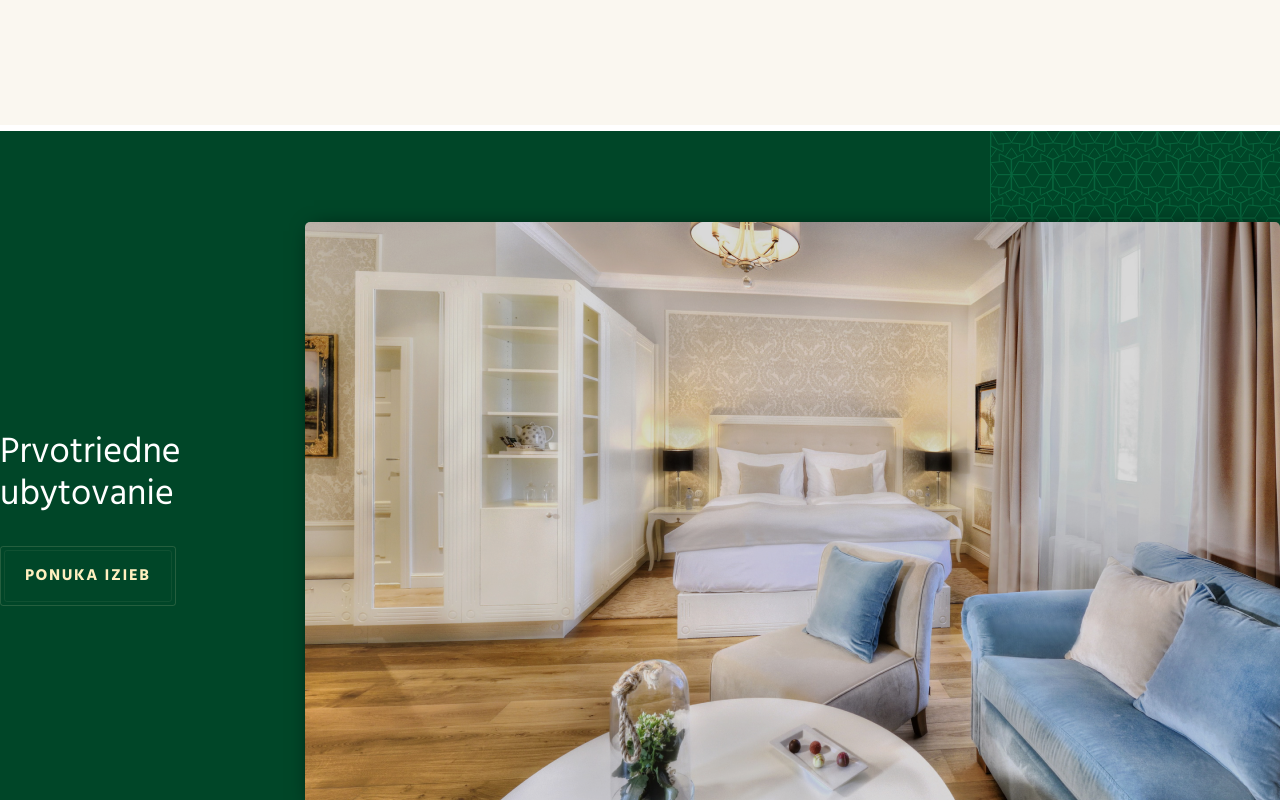
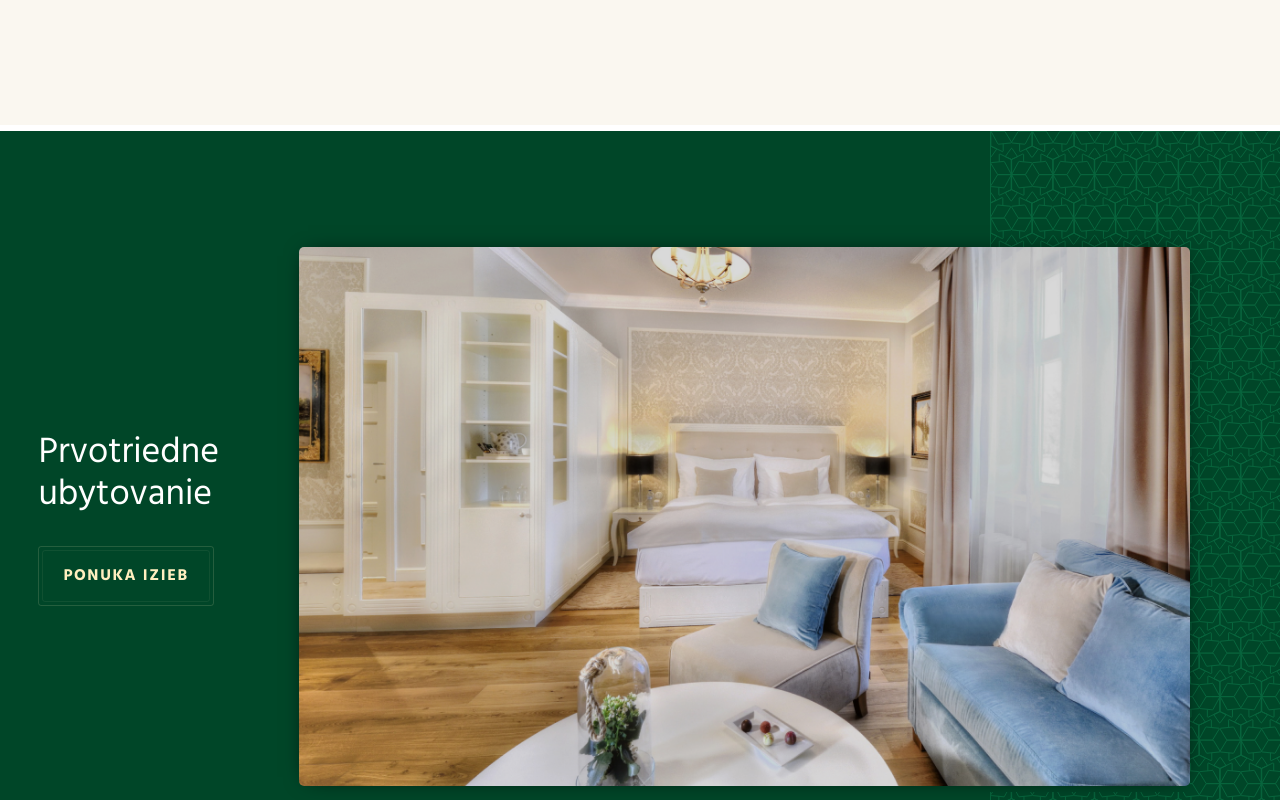
Before and after one commit to danilesky/scroll-lomnica, a plain HTML site: page index.html in a window 1280 px wide. Shown: the part 1200-2000 px from the top of the page. Drawn offline with nearby package versions, Linux system fonts and the light colour scheme.

Commit message:
final ??

```diff
--- a/assets/css/style.scss
+++ b/assets/css/style.scss
@@ -49,6 +49,7 @@ img{
         height: 100%;
         display: flex;
         align-items: center;
+        padding: 0 7% 0 3%;
     }
     &_description{
         color: white;
```
Also changed, not shown: assets/css/style.css, 1 other file.
